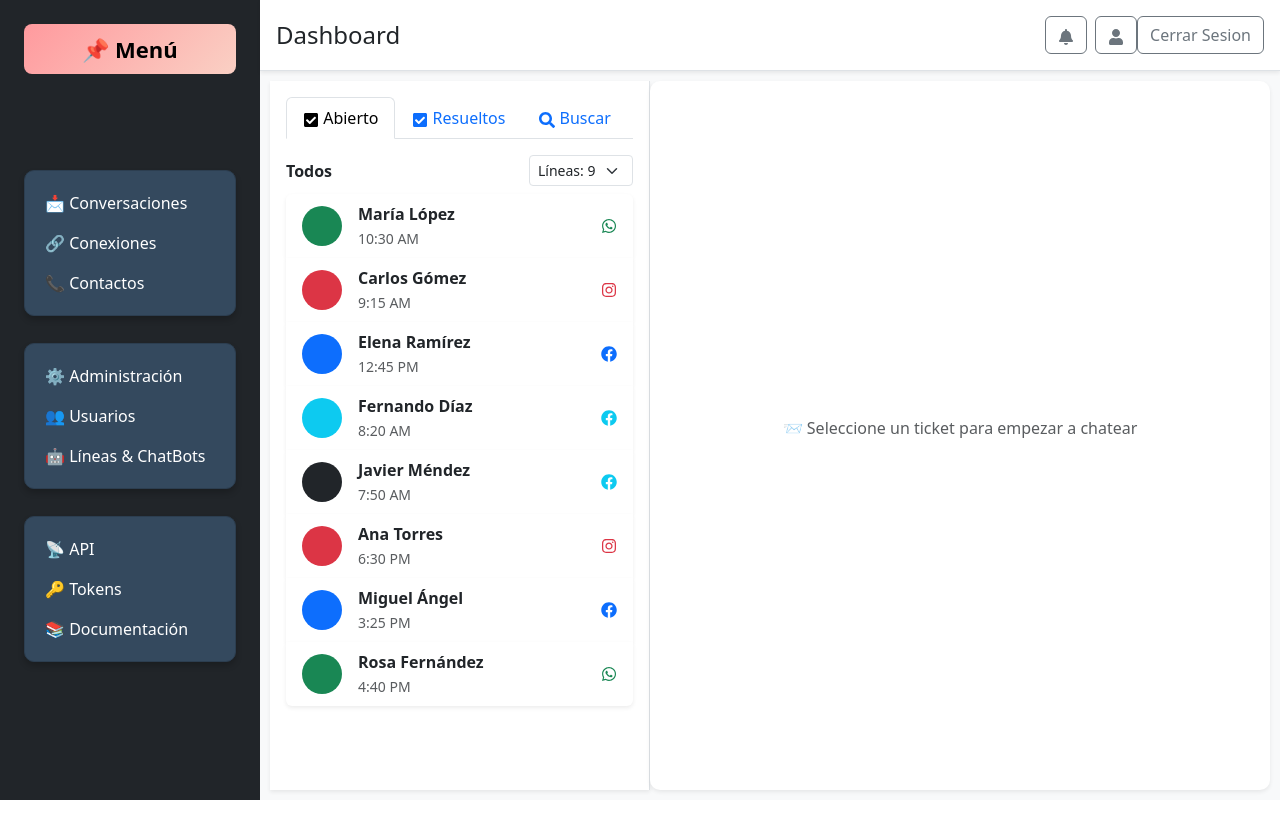
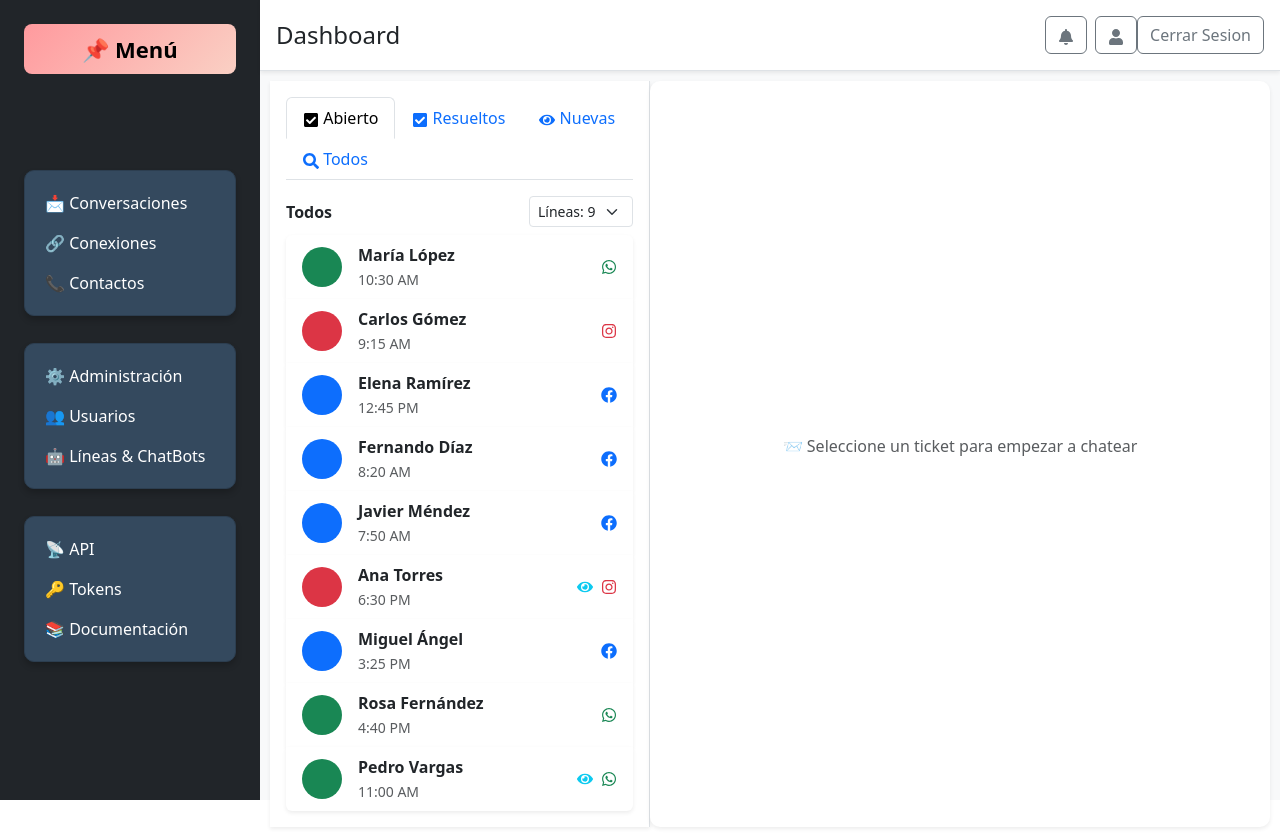
Before and after one commit to Higor-React/Whaticket-Front, a React (Create React App) app: page /dashboard in a window 1280 px wide. Before the commit the page ends 800 px from the top, so only its background shows below. Built offline with nearby package versions, Linux system fonts and the light colour scheme.

Commit message:
Avance
Implemento cositas

```diff
--- a/src/Dashboard.js
+++ b/src/Dashboard.js
@@ -1,4 +1,4 @@
-import React from "react";
+import React, { useState } from "react";
 import {
   FaWhatsapp,
   FaFacebook,
@@ -7,12 +7,55 @@ import {
   FaUser,
   FaCheckSquare,
   FaSearch,
+  FaEye, // Importar el icono de ojo
 } from "react-icons/fa";
 import "bootstrap/dist/css/bootstrap.min.css";
 import "./Dashboard.css";
 
+// Datos de ejemplo para chats (reemplazar con tu obtención de datos real)
+const chatsIniciales = [
+  { id: 1, name: "María López", time: "10:30 AM", platform: "whatsapp", status: "abierto", lastMessage: "Hola, ¿cómo estás?" },
+  { id: 2, name: "Carlos Gómez", time: "9:15 AM", platform: "instagram", status: "resuelto", lastMessage: "Gracias por tu ayuda." },
+  { id: 3, name: "Elena Ramírez", time: "12:45 PM", platform: "facebook", status: "abierto", lastMessage: "Necesito información sobre..." },
+  { id: 4, name: "Fernando Díaz", time: "8:20 AM", platform: "facebook", status: "abierto", lastMessage: "Consulta urgente." },
+  { id: 5, name: "Javier Méndez", time: "7:50 AM", platform: "facebook", status: "resuelto", lastMessage: "Todo solucionado." },
+  { id: 6, name: "Ana Torres", time: "6:30 PM", platform: "instagram", status: "abierto", isNewRequest: true, lastMessage: "Hola, vi tu publicación y..." },
+  { id: 7, name: "Miguel Ángel", time: "3:25 PM", platform: "facebook", status: "abierto", lastMessage: "Tengo una pregunta." },
+  { id: 8, name: "Rosa Fernández", time: "4:40 PM", platform: "whatsapp", status: "resuelto", lastMessage: "Excelente servicio." },
+  { id: 9, name: "Pedro Vargas", time: "11:00 AM", platform: "whatsapp", status: "abierto", isNewRequest: true, lastMessage: "Me gustaría saber más." },
+];
+
 const Dashboard = () => {
+  const [chatSeleccionado, setChatSeleccionado] = useState(null);
+  const [chatsFiltrados, setChatsFiltrados] = useState(chatsIniciales);
+  const [filtroActivo, setFiltroActivo] = useState("abierto"); // Filtro predeterminado
+  const [mensajePrevisualizado, setMensajePrevisualizado] = useState(null);
+
+  const handleClickChat = (chat) => {
+    setChatSeleccionado(chat);
+    setMensajePrevisualizado(null); // Limpiar la previsualización al abrir un chat
+  };
+
+  const handleFiltrar = (estado) => {
+    setFiltroActivo(estado);
+    if (estado === "todos") {
+      setChatsFiltrados(chatsIniciales);
+    } else if (estado === "nuevas") {
+      setChatsFiltrados(chatsIniciales.filter((chat) => chat.isNewRequest));
+    } else {
+      setChatsFiltrados(chatsIniciales.filter((chat) => chat.status === estado));
+    }
+  };
+
+  const handleClickPrevisualizar = (evento, chat) => {
+    evento.stopPropagation(); // Evitar que se abra el chat
+    setMensajePrevisualizado(chat.lastMessage);
+    setChatSeleccionado(null); // Opcionalmente limpiar el chat seleccionado
+  };
+
+
   return (
+
     <div className="dashboard-container d-flex vh-100">
       <aside className="sidebar p-4 bg-dark text-white">
         <h2 className="menu-title text-center mb-4">📌 Menú</h2>
@@ -74,17 +117,29 @@ const Dashboard = () => {
             style={{ width: "380px" }}
           >
             <div className="nav nav-tabs mb-3">
-              <button className="nav-link active">
-                {" "}
+              <button
+                className={`nav-link ${filtroActivo === "abierto" ? "active" : ""}`}
+                onClick={() => handleFiltrar("abierto")}
+              >
                 <FaCheckSquare /> Abierto
               </button>
-              <button className="nav-link">
-                {" "}
+              <button
+                className={`nav-link ${filtroActivo === "resuelto" ? "active" : ""}`}
+                onClick={() => handleFiltrar("resuelto")}
+              >
                 <FaCheckSquare /> Resueltos
               </button>
-              <button className="nav-link">
-                {" "}
-                <FaSearch /> Buscar
+              <button
+                className={`nav-link ${filtroActivo === "nuevas" ? "active" : ""}`}
+                onClick={() => handleFiltrar("nuevas")}
+              >
+                <FaEye /> Nuevas
+              </button>
+              <button
+                className={`nav-link ${filtroActivo === "todos" ? "active" : ""}`}
+                onClick={() => handleFiltrar("todos")}
+              >
+                <FaSearch /> Todos
               </button>
             </div>
             <div className="d-flex justify-content-between align-items-center mb-2">
@@ -94,107 +149,62 @@ const Dashboard = () => {
               </select>
             </div>
             <div className="list-group">
-              <div className="list-group-item d-flex align-items-center border-0 shadow-sm">
+              {chatsFiltrados.map((chat) => (
                 <div
-                  className="rounded-circle bg-success me-3"
+                  key={chat.id}
+                  className="list-group-item d-flex align-items-center border-0 shadow-sm"
+                  onClick={() => handleClickChat(chat)}
+                  style={{ cursor: "pointer" }}
+                >
+                  <div
+                    className={`rounded-circle me-3 bg-${
+                      chat.platform === "whatsapp" ? "success" :
+                      chat.platform === "instagram" ? "danger" :
+                      chat.platform === "facebook" ? "primary" :
+                      "info"
+                    }`}
                     style={{ width: "40px", height: "40px" }}
                   ></div>
                   <div className="flex-grow-1">
-                  <p className="mb-0 fw-bold">María López</p>
-                  <small className="text-muted">10:30 AM</small>
+                    <p className="mb-0 fw-bold">{chat.name}</p>
+                    <small className="text-muted">{chat.time}</small>
                   </div>
-                <FaWhatsapp className="text-success" />
+                  {chat.isNewRequest && (
+                    <FaEye
+                      className="me-2 text-info"
+                      style={{ cursor: "pointer" }}
+                      onClick={(evento) => handleClickPrevisualizar(evento, chat)}
+                    />
+                  )}
+                  {chat.platform === "whatsapp" && <FaWhatsapp className="text-success" />}
+                  {chat.platform === "instagram" && <FaInstagram className="text-danger" />}
+                  {chat.platform === "facebook" && <FaFacebook className={`text-${chat.platform === "facebook" ? "primary" : "info"}`} />}
                 </div>
-
-              <div className="list-group-item d-flex align-items-center border-0 shadow-sm">
-                <div
-                  className="rounded-circle bg-danger me-3"
-                  style={{ width: "40px", height: "40px" }}
-                ></div>
-                <div className="flex-grow-1">
-                  <p className="mb-0 fw-bold">Carlos Gómez</p>
-                  <small className="text-muted">9:15 AM</small>
-                </div>
-                <FaInstagram className="text-danger" />
-              </div>
-
-              <div className="list-group-item d-flex align-items-center border-0 shadow-sm">
-                <div
-                  className="rounded-circle bg-primary me-3"
-                  style={{ width: "40px", height: "40px" }}
-                ></div>
-                <div className="flex-grow-1">
-                  <p className="mb-0 fw-bold">Elena Ramírez</p>
-                  <small className="text-muted">12:45 PM</small>
-                </div>
-                <FaFacebook className="text-primary" />
-              </div>
-
-              <div className="list-group-item d-flex align-items-center border-0 shadow-sm">
-                <div
-                  className="rounded-circle bg-info me-3"
-                  style={{ width: "40px", height: "40px" }}
-                ></div>
-                <div className="flex-grow-1">
-                  <p className="mb-0 fw-bold">Fernando Díaz</p>
-                  <small className="text-muted">8:20 AM</small>
-                </div>
-                <FaFacebook className="text-info" />
-              </div>
-
-              <div className="list-group-item d-flex align-items-center border-0 shadow-sm">
-                <div
-                  className="rounded-circle bg-dark me-3"
-                  style={{ width: "40px", height: "40px" }}
-                ></div>
-                <div className="flex-grow-1">
-                  <p className="mb-0 fw-bold">Javier Méndez</p>
-                  <small className="text-muted">7:50 AM</small>
-                </div>
-                <FaFacebook className="text-info" />
-              </div>
-
-              <div className="list-group-item d-flex align-items-center border-0 shadow-sm">
-                <div
-                  className="rounded-circle bg-danger me-3"
-                  style={{ width: "40px", height: "40px" }}
-                ></div>
-                <div className="flex-grow-1">
-                  <p className="mb-0 fw-bold">Ana Torres</p>
-                  <small className="text-muted">6:30 PM</small>
-                </div>
-                <FaInstagram className="text-danger" />
-              </div>
-
-              <div className="list-group-item d-flex align-items-center border-0 shadow-sm">
-                <div
-                  className="rounded-circle bg-primary me-3"
-                  style={{ width: "40px", height: "40px" }}
-                ></div>
-                <div className="flex-grow-1">
-                  <p className="mb-0 fw-bold">Miguel Ángel</p>
-                  <small className="text-muted">3:25 PM</small>
-                </div>
-                <FaFacebook className="text-primary" />
-              </div>
-
-              <div className="list-group-item d-flex align-items-center border-0 shadow-sm">
-                <div
-                  className="rounded-circle bg-success me-3"
-                  style={{ width: "40px", height: "40px" }}
-                ></div>
-                <div className="flex-grow-1">
-                  <p className="mb-0 fw-bold">Rosa Fernández</p>
-                  <small className="text-muted">4:40 PM</small>
-                </div>
-                <FaWhatsapp className="text-success" />
-              </div>
+              ))}
             </div>
           </div>
           <div className="chat-window d-flex align-items-center justify-content-center flex-grow-1 bg-white shadow-sm">
+            {chatSeleccionado ? (
+              <div>
+                <h3>Chat con {chatSeleccionado.name}</h3>
+                <p>Mensaje: {chatSeleccionado.lastMessage}</p>
+                {/* Implementa tu ventana de chat real aquí */}
+              </div>
+            ) : mensajePrevisualizado ? (
+              <div className="text-center">
+                <p className="text-muted">Mensaje sin aceptar:</p>
+                <div className="border p-3 rounded shadow-sm">
+                  <p>{mensajePrevisualizado}</p>
+                  <button className="btn btn-sm btn-primary" onClick={() => setChatSeleccionado({ name: "Usuario Desconocido", lastMessage: mensajePrevisualizado })}> {/* Reemplaza con la lógica real */}
+                    Aceptar Chat
+                  </button>
+                </div>
+              </div>
+            ) : (
               <p className="text-muted">
                 📨 Seleccione un ticket para empezar a chatear
               </p>
+            )}
           </div>
         </section>
       </main>
```
Lines whose indentation alone changed are shown as unchanged.
